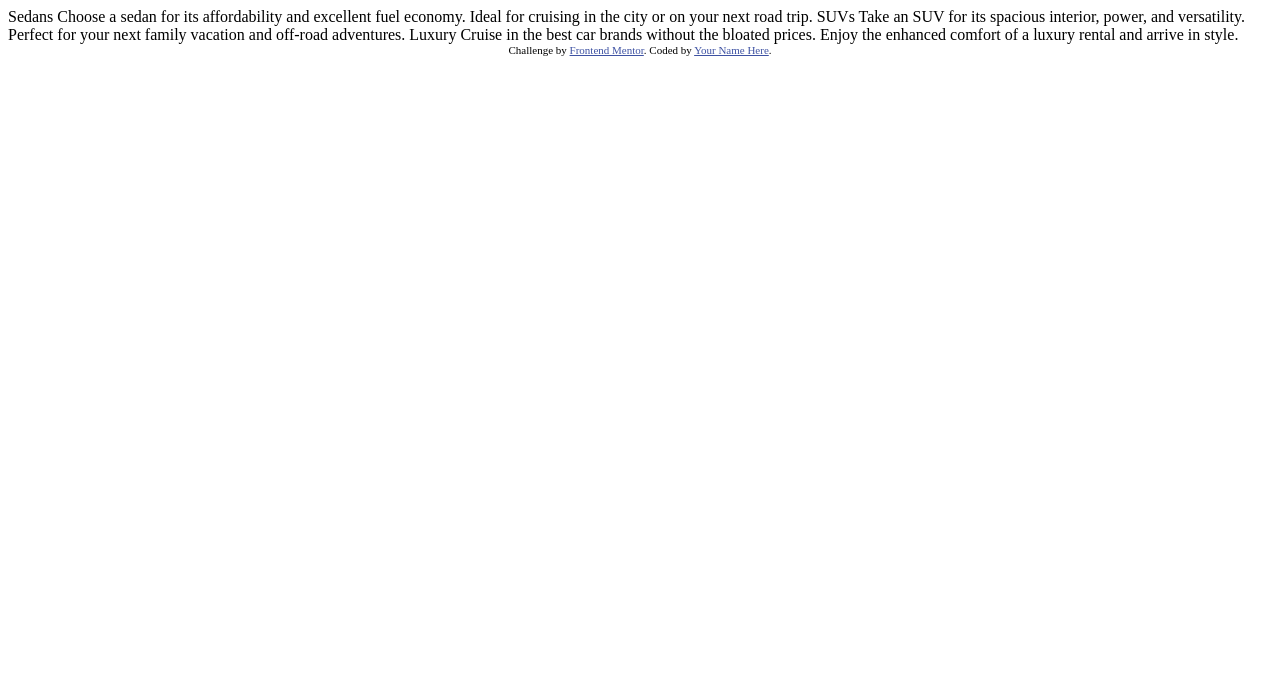
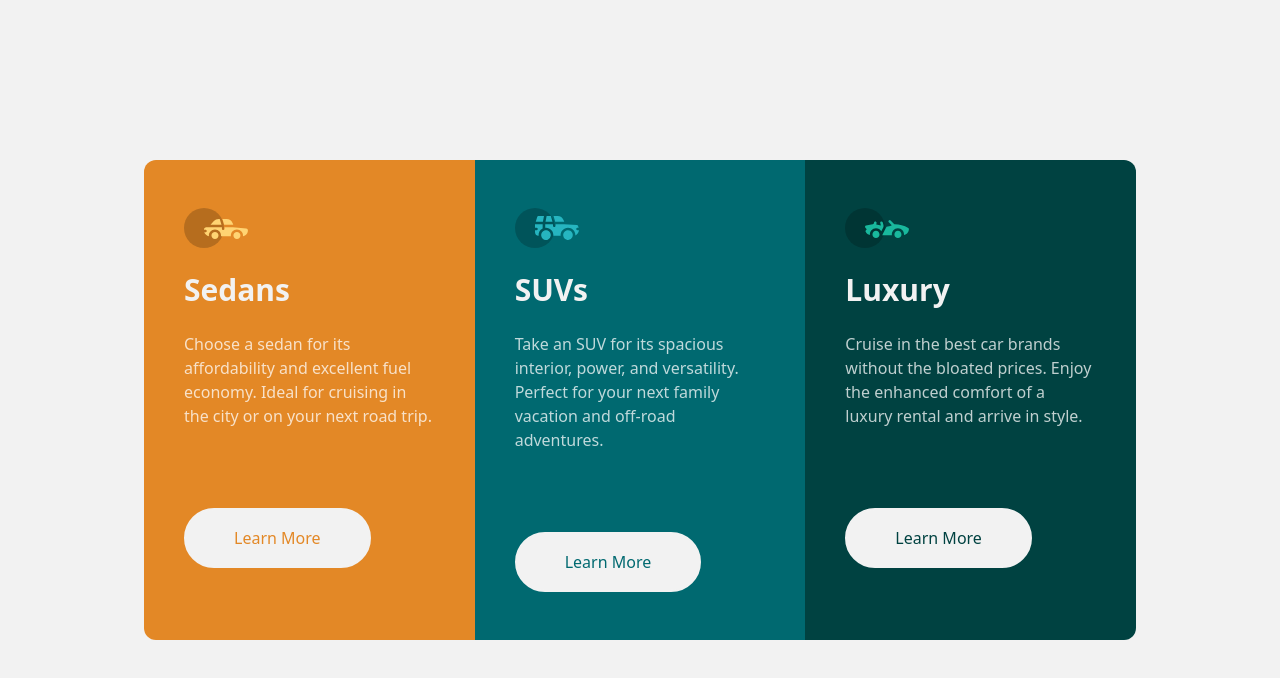
Before and after one commit to JeremiahChinwe/3-column-preview-card, a plain HTML site: page index.html in a window 1280 px wide. Drawn offline with Linux system fonts and the light colour scheme.

Commit message:
Updated the html file

```diff
--- a/index.html
+++ b/index.html
@@ -1,36 +1,51 @@
 <!DOCTYPE html>
 <html lang="en">
+
 <head>
-  <meta charset="UTF-8">
-  <meta name="viewport" content="width=device-width, initial-scale=1.0"> <!-- displays site properly based on user's device -->
+    <meta charset="UTF-8">
+    <meta name="viewport" content="width=device-width, initial-scale=1.0">
+    <title>3 Column Preview Card Component Main</title>
+    <link rel="icon" type="image/png" sizes="32x32" href="../images/favicon-32x32.png">
+    <link rel="stylesheet" href="../dist/output.css">
+</head>
 
-  <link rel="icon" type="image/png" sizes="32x32" href="./images/favicon-32x32.png">
+<body class="min-h-screen bg-[#f2f2f2] font-sans">
+    <main class="min-h-screen w-full py-12 mx-auto md:flex md:items-center md:justify-center">
+        <section class="w-[375px] grid grid-cols-1 mx-auto md:grid md:grid-cols-3 md:w-[80%] px-4">
+            <article class="bg-[#e38826] py-12 px-10 rounded-t-xl md:rounded-tr-none md:rounded-bl-xl">
+                <img src="../images/icon-sedans.svg" alt="Sedans Car">
+                <h1 class="text-[#f2f2f2] text-3xl font-bold py-6">Sedans</h1>
 
-  <title>Frontend Mentor | 3-column preview card component</title>
+                <div class="md:flex md:flex-col md:items-start md:gap-12">
+                    <p class="text-[#ffffffbf]">Choose a sedan for its affordability and excellent fuel economy. Ideal for cruising in the city
+                        or on your next road trip.</p>
+                        <button class="bg-[#f2f2f2] text-[#e38826] mt-8 py-4 px-12 rounded-full hover:bg-transparent hover:text-[#ffffffbf] border-[#f2f2f2] border-2 border-solid">Learn More</button>
+                </div>
+            </article>
 
-  <!-- Feel free to remove these styles or customise in your own stylesheet 👍 -->
-  <style>
-    .attribution { font-size: 11px; text-align: center; }
-    .attribution a { color: hsl(228, 45%, 44%); }
-  </style>
-</head>
-<body>
+            <article class="bg-[#006970] py-12 px-10">
+                <img src="../images/icon-suvs.svg" alt="Suvs Car">
+                <h1 class="text-[#f2f2f2] text-3xl font-bold py-6">SUVs</h1>
 
-  Sedans
-  Choose a sedan for its affordability and excellent fuel economy. Ideal for cruising in the city
-  or on your next road trip.
+                <div class="md:flex md:flex-col md:items-start md:gap-12">
+                    <p class="text-[#ffffffbf]">Take an SUV for its spacious interior, power, and versatility. Perfect for your next family vacation
+                        and off-road adventures.</p>
+                        <button class="bg-[#f2f2f2] text-[#006970] mt-8 py-4 px-12 rounded-full hover:bg-transparent hover:text-[#ffffffbf] border-[#f2f2f2] border-2 border-solid">Learn More</button>
+                </div>
+            </article>
 
-  SUVs
-  Take an SUV for its spacious interior, power, and versatility. Perfect for your next family vacation
-  and off-road adventures.
+            <article class="py-12 px-10 bg-[#004241] rounded-b-xl md:rounded-bl-none md:rounded-tr-xl">
+                <img src="../images/icon-luxury.svg" alt="Luxury Car">
+                <h1 class="text-[#f2f2f2] text-3xl font-bold py-6">Luxury</h1>
 
-  Luxury
-  Cruise in the best car brands without the bloated prices. Enjoy the enhanced comfort of a luxury
-  rental and arrive in style.
+                <div class="md:flex md:flex-col md:items-start md:gap-12">
+                    <p class="text-[#ffffffbf]">Cruise in the best car brands without the bloated prices. Enjoy the enhanced comfort of a luxury
+                        rental and arrive in style.</p>
+                        <button class="bg-[#f2f2f2] text-[#004241] mt-8 py-4 px-12 rounded-full hover:bg-transparent hover:text-[#ffffffbf] border-[#f2f2f2] border-2 border-solid">Learn More</button>
+                </div>
+            </article>
+        </section>
+    </main>
+</body>
 
-  <div class="attribution">
-    Challenge by <a href="https://www.frontendmentor.io?ref=challenge" target="_blank">Frontend Mentor</a>.
-    Coded by <a href="#">Your Name Here</a>.
-  </div>
-</body>
 </html>
```
Also changed, not shown: src/index.html (deleted, +0 -50 lines), images/3-column-preview-card-solution.png (added), 2 other files.
